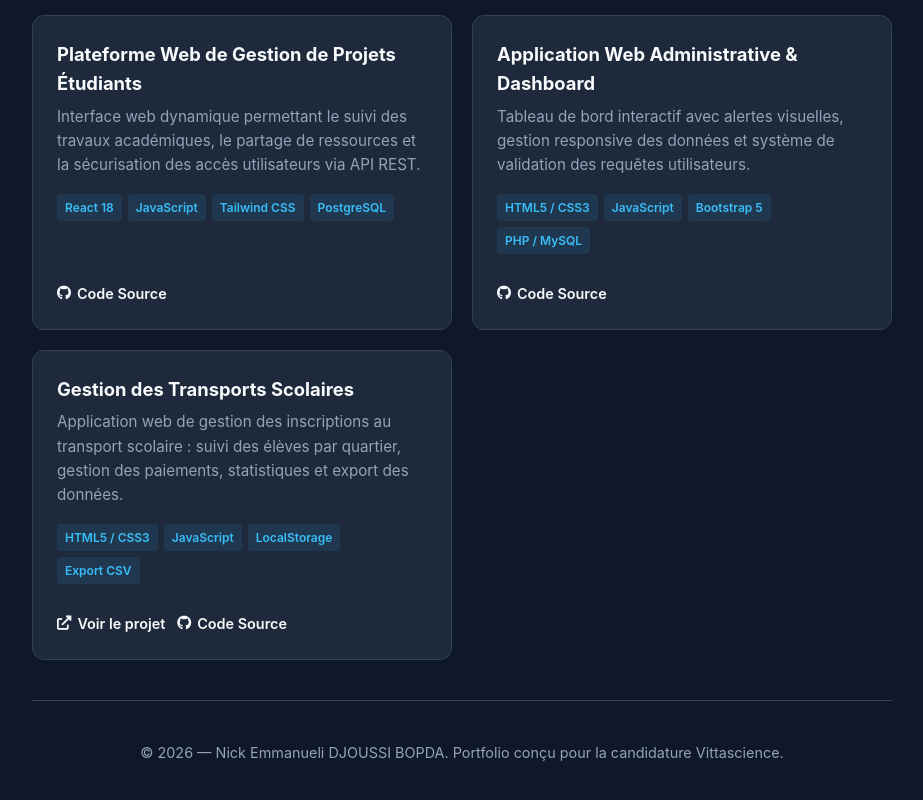
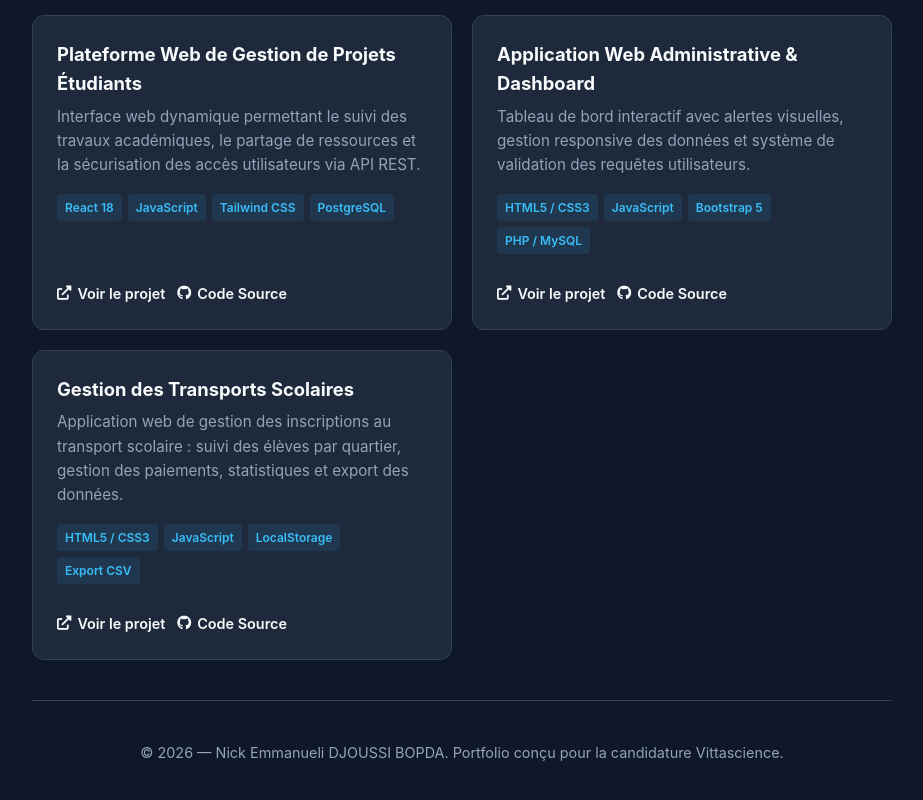
Before and after one commit to NICK622-max/emmanueli-bopda-, a plain HTML site: page index.html in a window 1280 px wide. Shown: the part 740-1540 px from the top of the page, without its empty margins (178-1101 px from the left). Drawn offline with Linux system fonts and the light colour scheme.

Commit message:
Add project links and GitHub source references

```diff
--- a/index.html
+++ b/index.html
@@ -257,6 +257,7 @@ Interface web dynamique permettant le suivi des travaux académiques, le partage
 </div>
 </div>
 <div class="card-links">
+<a href="plateforme-projets.html" target="_blank"><i class="fas fa-external-link-alt"></i> Voir le projet</a>
 <a href="https://github.com/NICK622-max" target="_blank"><i class="fab fa-github"></i> Code Source</a>
 </div>
 </div>
@@ -276,6 +277,7 @@ Tableau de bord interactif avec alertes visuelles, gestion responsive des donné
 </div>
 </div>
 <div class="card-links">
+<a href="gestion-conges.html" target="_blank"><i class="fas fa-external-link-alt"></i> Voir le projet</a>
 <a href="https://github.com/NICK622-max" target="_blank"><i class="fab fa-github"></i> Code Source</a>
 </div>
 </div>
```
